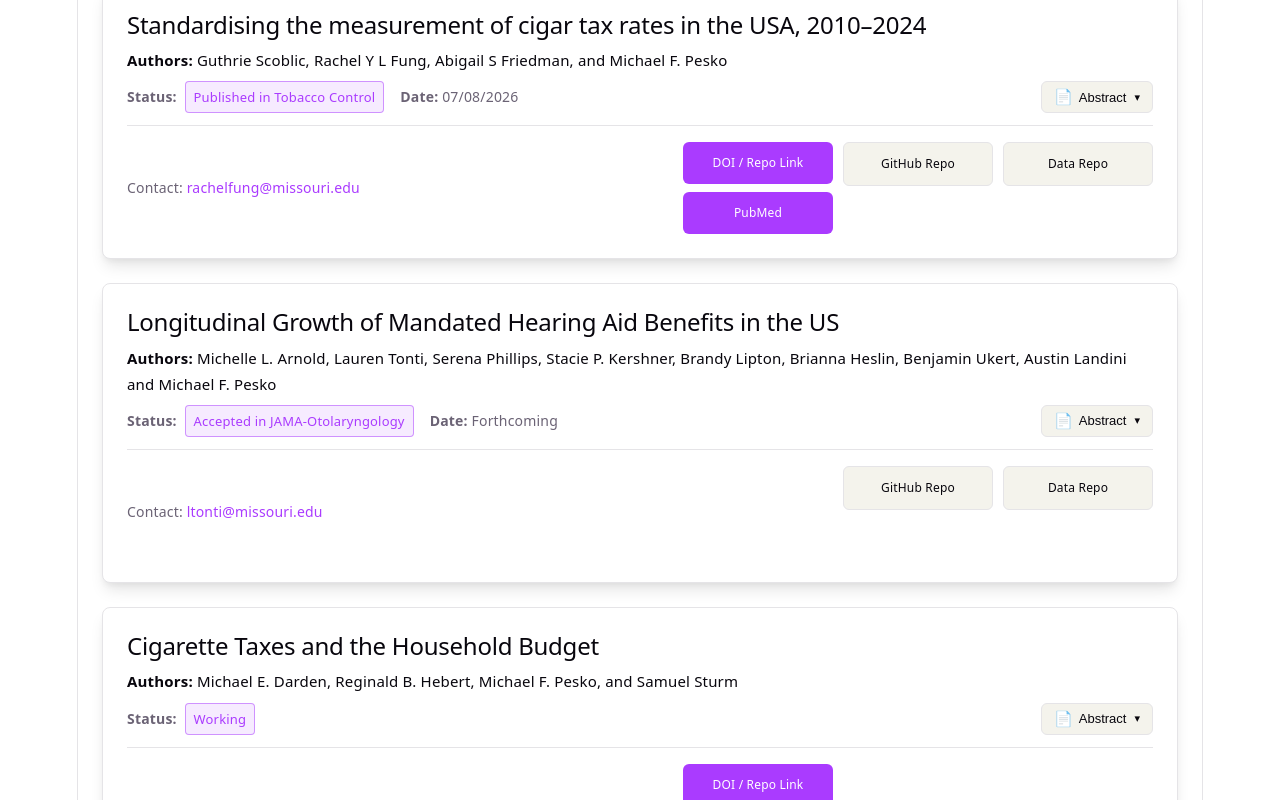
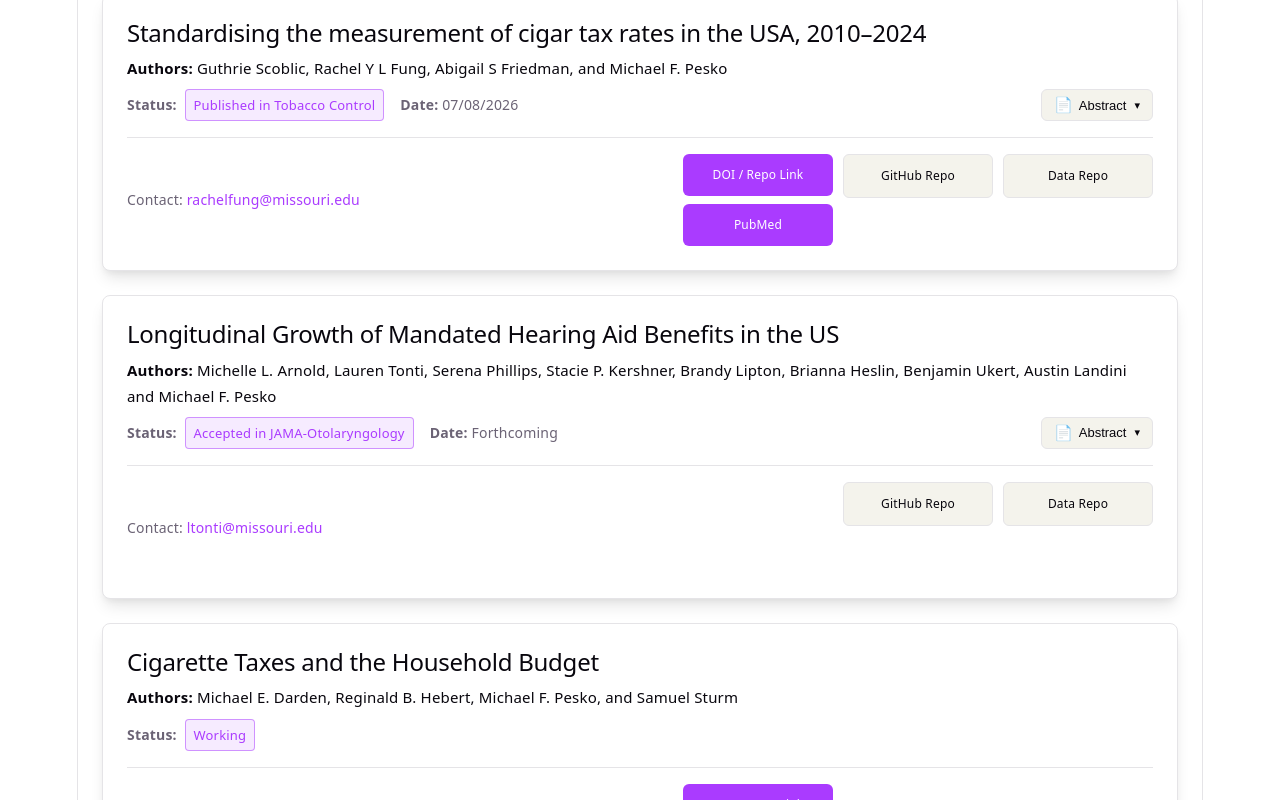
Before and after one commit to Social-Impact-Lab-SIL/SIL-Publications-Archive, a React (Vite) app: page / in a window 1280 px wide. Shown: the part 980-1780 px from the top of the page. Built offline with nearby package versions, Linux system fonts and the light colour scheme.

Commit message:
Add extended publication abstracts

```diff
--- a/src/App.jsx
+++ b/src/App.jsx
@@ -366,7 +366,10 @@ export default function App() {
       {/* Publications List */}
       <div style={{ display: 'flex', flexDirection: 'column', gap: '24px' }}>
         {sortedPubs.length > 0 ? (
-          sortedPubs.map((pub, index) => (
+          sortedPubs.map((pub, index) => {
+            const isPublishedOrAccepted = pub.status.toLowerCase().includes('published') || pub.status.toLowerCase().includes('accepted');
+
+            return (
               <div
                 key={index}
                 style={{
@@ -383,7 +386,7 @@ export default function App() {
                   <strong>Authors:</strong> {pub.authors}
                 </p>
 
-              <div style={{ display: 'flex', gap: '16px', alignItems: 'center', marginBottom: '12px', flexWrap: 'wrap', justifyContent: 'space-between' }}>
+                <div style={{ display: 'flex', gap: '16px', alignItems: 'center', marginBottom: isPublishedOrAccepted && expandedAbstracts[index] ? '12px' : '0px', flexWrap: 'wrap', justifyContent: 'space-between' }}>
                   <div style={{ display: 'flex', gap: '16px', alignItems: 'center', flexWrap: 'wrap' }}>
                     <p style={{ fontSize: '14px', margin: 0 }}>
                       <strong>Status:</strong>{' '}
@@ -408,7 +411,8 @@ export default function App() {
                     )}
                   </div>
 
-                {/* Abstract Toggle Icon Button */}
+                  {/* Abstract Toggle Icon Button - Only rendered for Published / Accepted items */}
+                  {isPublishedOrAccepted && (
                     <button
                       onClick={() => toggleAbstract(index)}
                       title={expandedAbstracts[index] ? "Hide Abstract" : "Show Abstract"}
@@ -431,11 +435,12 @@ export default function App() {
                       <span>{expandedAbstracts[index] ? 'Hide Abstract' : 'Abstract'}</span>
                       <span style={{ fontSize: '11px', marginLeft: '2px' }}>{expandedAbstracts[index] ? '▴' : '▾'}</span>
                     </button>
+                  )}
                 </div>
 
                 {/* Conditional Abstract Display */}
-              {expandedAbstracts[index] && (
-                <p style={{ fontSize: '15px', marginBottom: '16px', background: 'var(--code-bg)', padding: '12px', borderRadius: '6px', borderLeft: '3px solid var(--accent)' }}>
+                {isPublishedOrAccepted && expandedAbstracts[index] && (
+                  <p style={{ fontSize: '15px', marginBottom: '16px', marginTop: '12px', background: 'var(--code-bg)', padding: '12px', borderRadius: '6px', borderLeft: '3px solid var(--accent)' }}>
                     {pub.abstract}
                   </p>
                 )}
@@ -448,7 +453,8 @@ export default function App() {
                   justifyContent: 'space-between',
                   gap: '16px',
                   borderTop: '1px solid var(--border)',
-                paddingTop: '16px'
+                  paddingTop: '16px',
+                  marginTop: '16px'
                 }}>
 
                   {/* Left Side: Contact Information */}
@@ -524,7 +530,8 @@ export default function App() {
                   </div>
                 </div>
               </div>
-          ))
+            );
+          })
         ) : (
           <div style={{ textAlign: 'center', padding: '48px', border: '1px solid var(--border)', borderRadius: '8px' }}>
             <p style={{ color: 'var(--text)' }}>No matching publications found.</p>
```
Lines whose indentation alone changed are shown as unchanged.
